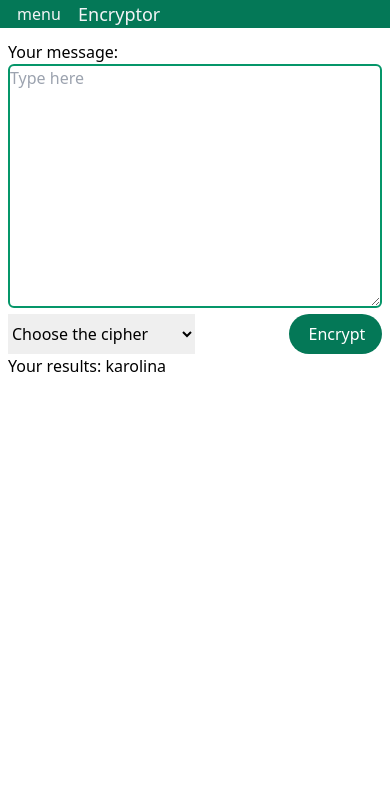
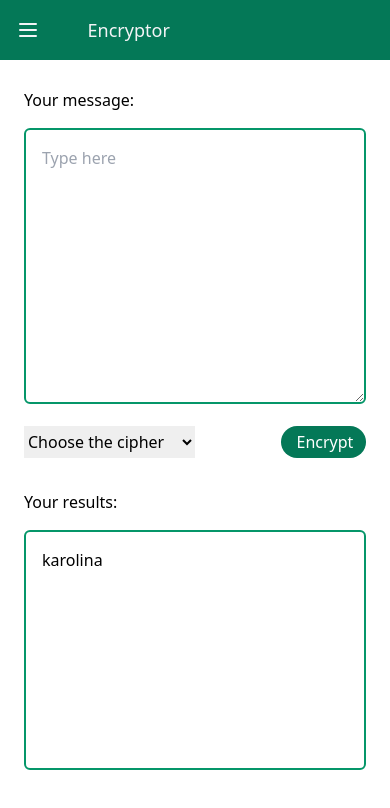
Before and after one commit to karo-fox/encryptor, a Vue app in the folder client/: page / in a window 390 px wide. Shown: the top 808 px of the page. Built offline with nearby package versions, Linux system fonts and the light colour scheme.

Commit message:
front details

```diff
--- a/client/src/App.vue
+++ b/client/src/App.vue
@@ -9,8 +9,12 @@ import Navbar from "./components/ui/Navbar.vue";
     <Navbar />
   </header>
   <main>
-    <div class="px-2 mt-3">
-      <RouterView />
+    <div class="px-2 mt-3 sm:mb-16 lg:mt-16">
+      <div class="lg:grid grid-cols-5">
+        <div class="lg:col-start-2 lg:col-span-3">
+          <RouterView />
+        </div>
+      </div>
     </div>
   </main>
 </template>
--- a/client/src/components/Input.vue
+++ b/client/src/components/Input.vue
@@ -18,25 +18,27 @@ const emit = defineEmits(['encrypt'])
 </script>
 
 <template>
-  <div>
+  <div class="p-4">
     <label for="input-area">Your message:</label>
+    <div class="py-4">
       <textarea
         v-model="state.text"
         name="input-area"
         id="input-area"
         cols="30"
         rows="10"
-      class="border-solid border-emerald-600 focus:outline-none focus:border-emerald-500 border-2 rounded-md w-full"
+        class="border-solid border-emerald-600 focus:outline-none focus:border-emerald-500 border-2 rounded-md w-full p-4"
         placeholder="Type here"
       ></textarea>
+    </div>
     <div class="grid grid-cols-4">
-      <select v-model="state.cipher" name="cipher" class="col-span-2">
+      <select v-model="state.cipher" name="cipher" class="col-span-2 md:col-span-1">
         <option value disabled selected>Choose the cipher</option>
         <option v-for="option in ciphers" :value="option.value">{{ option.text }}</option>
       </select>
       <button
         @click="$emit('encrypt', state)"
-        class="rounded-full text-white bg-emerald-700 px-5 py-2 col-start-4"
+        class="rounded-full text-white bg-emerald-700 px-4 py-1 col-start-4"
       >Encrypt</button>
     </div>
   </div>
--- a/client/src/components/Output.vue
+++ b/client/src/components/Output.vue
@@ -6,6 +6,10 @@ defineProps<{
 </script>
 
 <template>
-  Your results:
-  {{displayText}}
+  <div class="p-4">
+    Your results:
+    <div class="py-4">
+      <div class="border-solid border-emerald-600 border-2 rounded-md h-60 p-4">{{ displayText }}</div>
+    </div>
+  </div>
 </template>
--- a/client/src/components/ui/Navbar.vue
+++ b/client/src/components/ui/Navbar.vue
@@ -6,9 +6,20 @@ let showMenu = ref(false);
 
 <template>
   <nav class="bg-emerald-700 text-gray-100">
-    <div class="sm:hidden">
+    <div class="sm:hidden p-4">
       <div class="grid grid-cols-5">
-        <button @click="showMenu = !showMenu" class="col-span-1">menu</button>
+        <button @click="showMenu = !showMenu" class="col-span-1">
+          <svg
+            xmlns="http://www.w3.org/2000/svg"
+            class="h-6 w-6"
+            fill="none"
+            viewBox="0 0 24 24"
+            stroke="currentColor"
+            stroke-width="2"
+          >
+            <path stroke-linecap="round" stroke-linejoin="round" d="M4 6h16M4 12h16M4 18h16" />
+          </svg>
+        </button>
         <div class="text-lg col-span-4">Encryptor</div>
       </div>
       <div v-if="showMenu" class="grid auto-rows-max pl-2">
@@ -16,5 +27,10 @@ let showMenu = ref(false);
         <RouterLink class="row-auto" to="/about">About</RouterLink>
       </div>
     </div>
+    <div class="hidden sm:block p-4">
+      <div class="inline text-lg p-1 px-4">Encryptor</div>
+      <RouterLink class="p-1 px-4" to="/">Home</RouterLink>
+      <RouterLink class="p-1 px-4" to="/about">About</RouterLink>
+    </div>
   </nav>
 </template>
```
Lines whose indentation alone changed are shown as unchanged.
